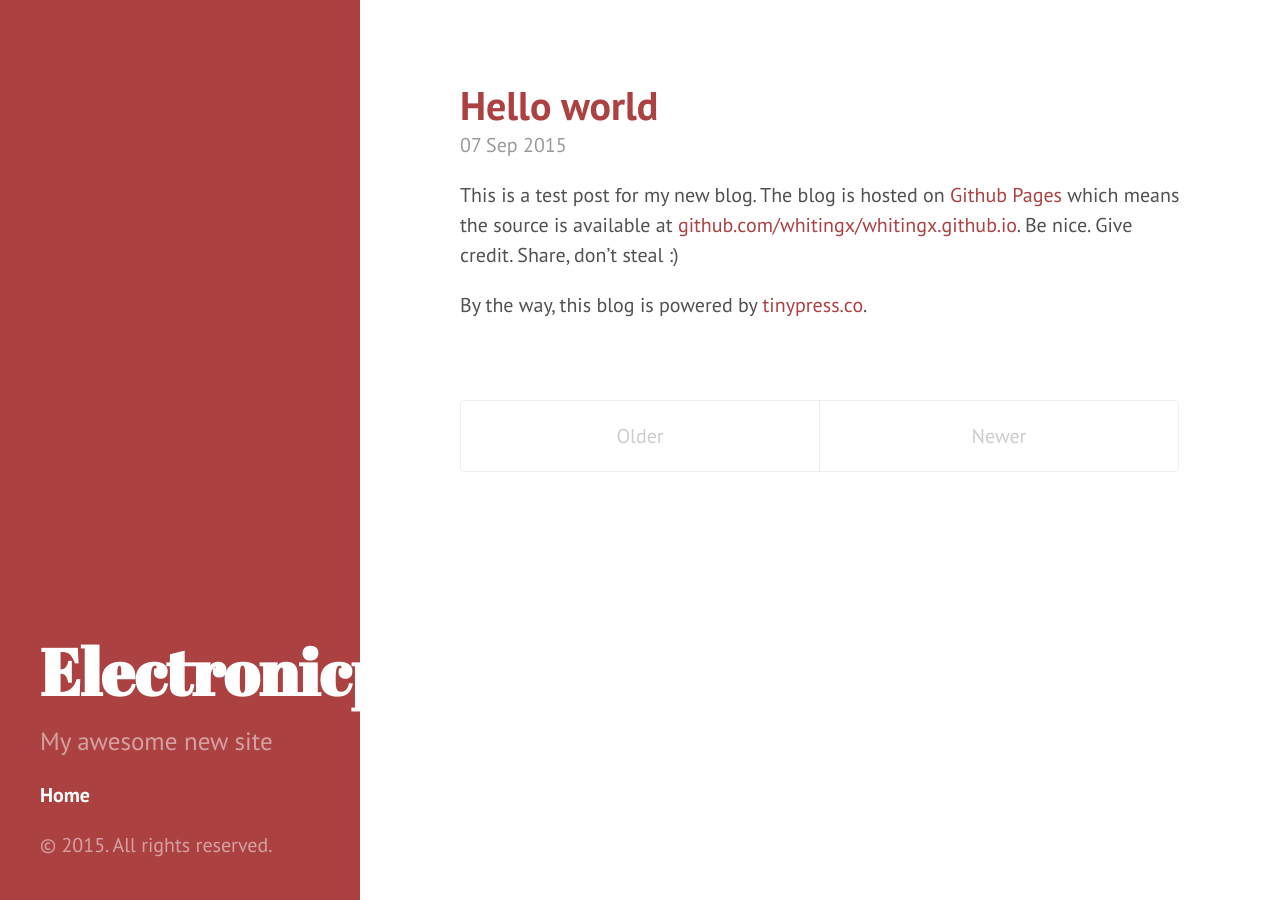
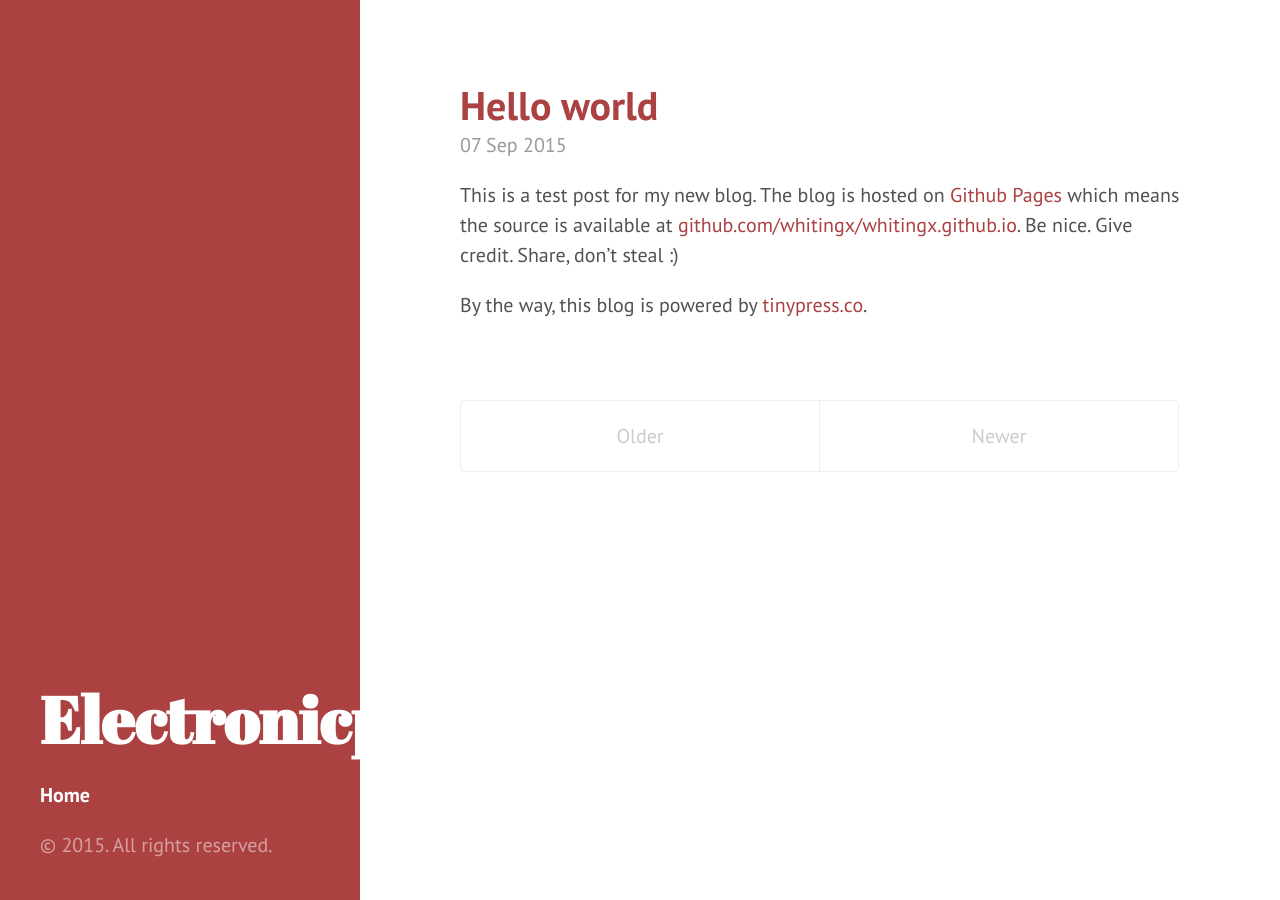
Before and after one commit to whitingx/whitingx.github.io, a Jekyll site: the page built from index.html, in a window 1280 px wide. Built offline with Jekyll 4.4.1, drawn with Linux system fonts in a browser that asks for light colours; the list of posts is cut into pages by our own code.

Commit message:
Update _config.yml
Remove default description.

```diff
--- a/_config.yml
+++ b/_config.yml
@@ -4,5 +4,5 @@ markdown: kramdown
 url: http://whitingx.github.io
 title: Electronicpress
 tagline: User Experience Design & Research
-description: My awesome new site
+description:
 paginate: 5
```
